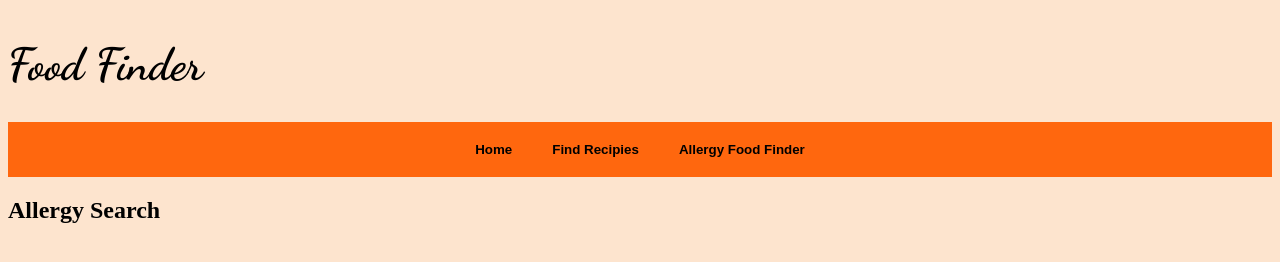
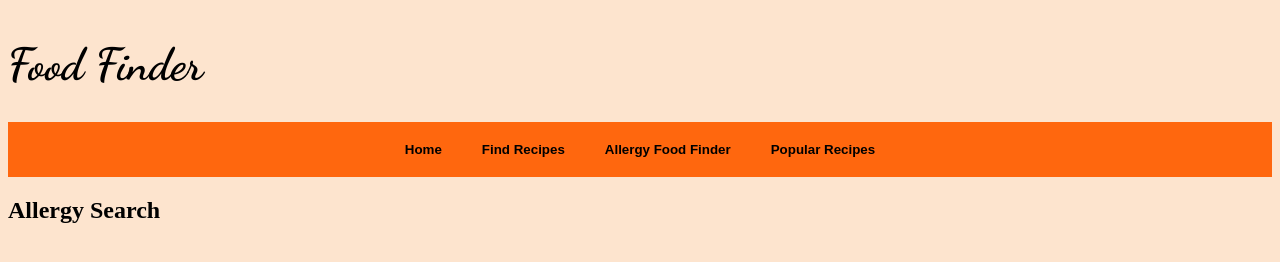
Before and after one commit to ARodriguez365/INST377_FInal, a plain HTML site: page Allergy_Search_INST377_Final.html in a window 1280 px wide. Drawn offline with nearby package versions, Linux system fonts and the light colour scheme; no server answers.

Commit message:
Update Allergy_Search_INST377_Final.html

```diff
--- a/Allergy_Search_INST377_Final.html
+++ b/Allergy_Search_INST377_Final.html
@@ -10,8 +10,9 @@
         <nav id="main-nav">
             <ul>
                 <li><button onclick="location.href='Home_Page_INST377_Final.html'"> Home </a></li>
-                <li><button onclick="location.href='Recipie_Finder_INST377_Final.html'"> Find Recipies </a></li>
+                <li><button onclick="location.href='Recipe_Finder_INST377_Final.html'"> Find Recipes </a></li>
                 <li><button onclick="location.href='Allergy_Search_INST377_Final.html'"> Allergy Food Finder </a></li>
+                <li><button onclick="window.location.href='Popular_Recipes_INST377_Final.html'">Popular Recipes</button></li>
             </ul>
         </nav>
         <h2>Allergy Search</h2>
```
